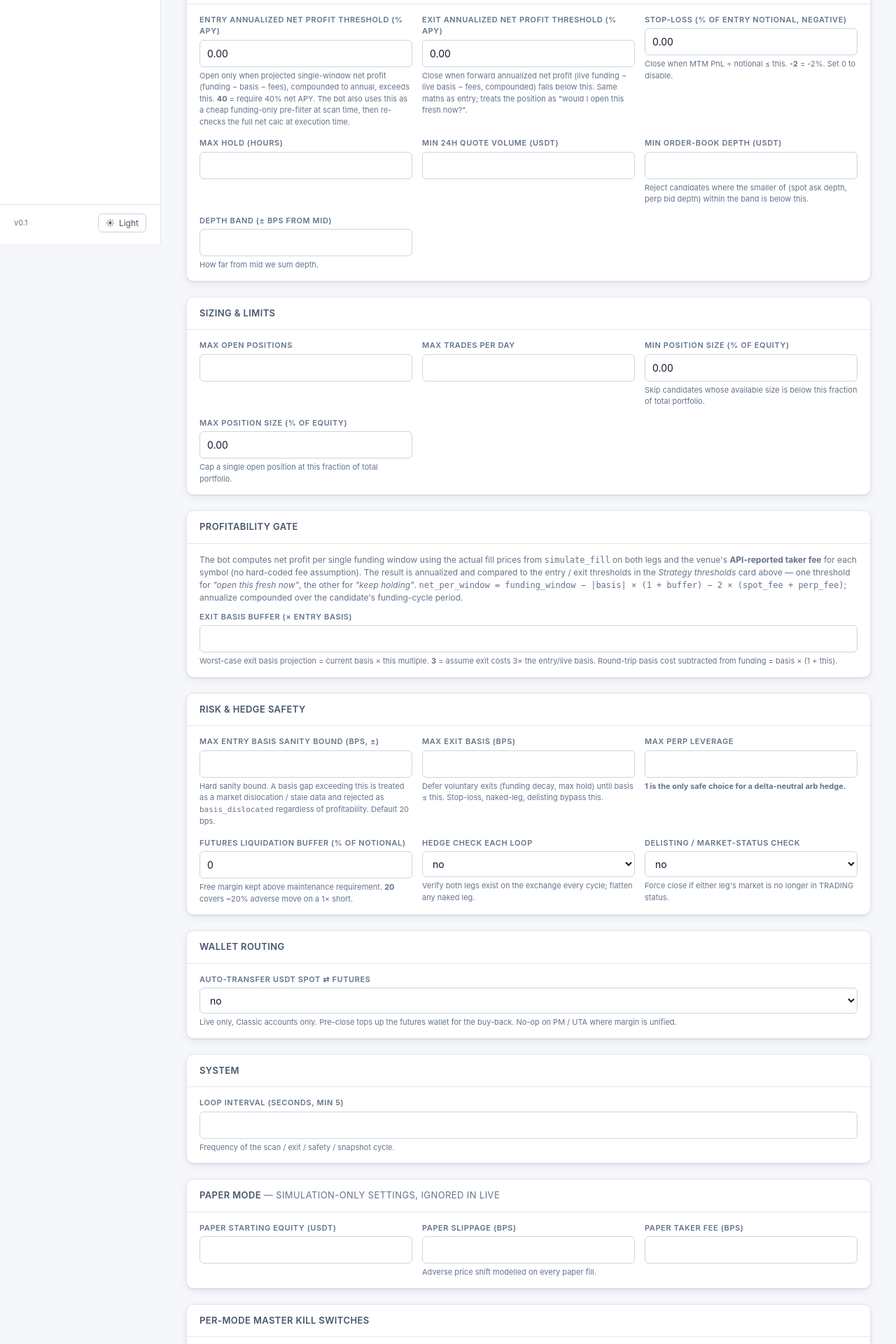
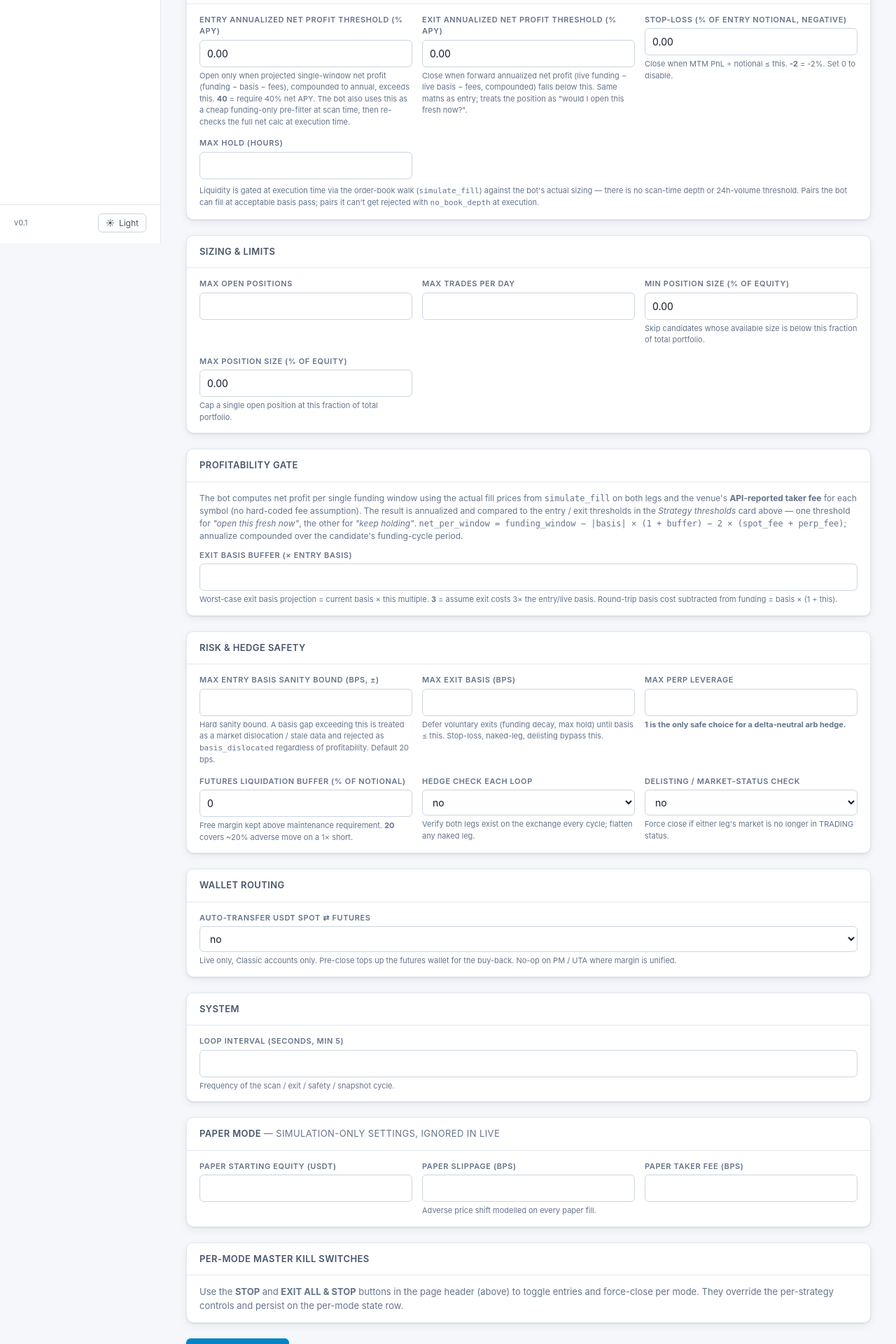
Before and after one commit to mbansia/AutoTrader_Claude, a FastAPI app: template app/templates/config.html in a window 1280 px wide. Shown: the part 452-2372 px from the top of the page at 70% size. Run offline with FastAPI, Linux system fonts and the light colour scheme; the template is opened without the code that fills it, so the values that code supplies are empty; some libraries are stand-ins or nearby versions.

Commit message:
Remove scan-time depth + 24h-volume gates entirely
User pointed out their existing rejected_candidates still contained
`depth<1000` and `volume<100000` reasons even after the previous
commit relaxed the defaults. Reason: the defaults change only
applied to NEW DB rows; their existing strategy_config row still
held the old values (500 / 100000), so the filter kept firing.
Plus the filter logic was still in scan_funding — it just
short-circuited on 0.

This commit removes the filter entirely.

scan_funding:
- Drop `min_quote_volume`, `min_depth_usdt`, `depth_band_bps`
  parameters from the signature.
- Drop the `volume<...` and `depth<...` rejection branches that
  ran for every threshold-passing candidate.
- Candidate.spot_depth_usdt / perp_depth_usdt set to 0 (the
  fields stay for backward-compat with the dashboard's "Latest
  scan" card; they're informational, not gating).

bot.py:
- Call site now passes only the funding-APR threshold.

main.py:
- Drop `min_24h_quote_volume`, `min_order_book_depth_usdt`,
  `depth_band_bps` Form() params from the /config handler.
- The save handler ALSO sets `cfg.min_24h_quote_volume = 0` and
  `cfg.min_order_book_depth_usdt = 0` on every save so any
  existing non-zero user value gets cleared the next time the
  operator hits "Save". Belt-and-suspenders since the filter
  is gone anyway.

Templates:
- /config drops the three rows; replaces them with a one-line
  note explaining liquidity is now gated at execution time via
  the simulate_fill book walk against the bot's actual sizing.

The DB columns (`min_24h_quote_volume`, `min_order_book_depth_usdt`,
`depth_band_bps`) stay in the schema for forward compat — no
attempt to DROP COLUMN. The model still maps them; nothing reads
them.

Smoke: routes 200, the three form fields are gone from /config
HTML, no Python tracebacks.

```diff
--- a/app/bot.py
+++ b/app/bot.py
@@ -1008,9 +1008,6 @@ def run_one_cycle_for_mode(gateway: VenueGateway, mode: str) -> None:
                 try:
                     passing, candidates_total, rejected_scan = gateway.scan_funding(
                         cfg.entry_funding_threshold,
-                        cfg.min_24h_quote_volume,
-                        min_depth_usdt=cfg.min_order_book_depth_usdt or 0.0,
-                        depth_band_bps=cfg.depth_band_bps or 10.0,
                     )
                 except Exception as e:
                     passing, candidates_total, rejected_scan = [], 0, []
--- a/app/exchange.py
+++ b/app/exchange.py
@@ -578,14 +578,12 @@ class VenueGateway:
     def scan_funding(
         self,
         entry_apr_threshold: float,
-        min_quote_volume: float,
-        min_depth_usdt: float = 0.0,
-        depth_band_bps: float = 10.0,
     ) -> tuple[list[Candidate], int, list[tuple[str, str, float]]]:
         """Scan this venue's USDT- AND USDC-perp funding rates. Returns
         ``(passing, total_examined, rejected)`` where:
-        * ``passing`` is the ranked list of :class:`Candidate` rows that survived
-          every filter (APR threshold, quote volume, liquidity).
+        * ``passing`` is the ranked list of :class:`Candidate` rows whose funding
+          APR cleared ``entry_apr_threshold`` and whose base asset has at
+          least one supported-quote spot pair on this venue.
         * ``total_examined`` is the number of perps whose funding rate ccxt
           returned — useful to confirm the API is actually live.
         * ``rejected`` is a list of ``(symbol, reason, apr)`` for the Logs tab.
@@ -717,25 +715,22 @@ class VenueGateway:
             apr = annualize_rate(fr_v, interval_h)
             t = tickers.get(spot_symbol) or {}
             qv = float(t.get('quoteVolume') or 0)
-            if qv < min_quote_volume:
-                rejected.append((symbol, f'volume<{min_quote_volume:.0f}', apr))
-                continue
-            spot_depth = perp_depth = 0.0
-            if min_depth_usdt > 0:
-                spot_depth = self.order_book_depth_usdt(spot_symbol, side='ask', band_bps=depth_band_bps, perp=False)
-                perp_depth = self.order_book_depth_usdt(symbol, side='bid', band_bps=depth_band_bps, perp=True)
-                tight = min(spot_depth, perp_depth)
-                if tight < min_depth_usdt:
-                    rejected.append((symbol, f'depth<{min_depth_usdt:.0f} (spot {spot_depth:.0f} / perp {perp_depth:.0f} @ ±{depth_band_bps:.0f}bps)', apr))
-                    continue
+            # Liquidity gating happens at the per-candidate execution
+            # stage now (book-walk via `simulate_fill` against the
+            # bot's actual sizing). The hard-coded scan-time depth +
+            # volume thresholds rejected pairs the bot would trade
+            # fine at small size — `simulate_fill` is the single
+            # source of truth. ``quote_volume`` is still passed to
+            # the Candidate so the dashboard can display it; the
+            # value is for reporting only, no longer a gate.
             passing.append(Candidate(
                 spot_symbol=spot_symbol,
                 perp_symbol=symbol,
                 funding_rate=fr_v,
                 funding_interval_hours=interval_h,
                 quote_volume=qv,
-                spot_depth_usdt=spot_depth,
-                perp_depth_usdt=perp_depth,
+                spot_depth_usdt=0.0,
+                perp_depth_usdt=0.0,
                 venue_id=self.venue_id,
                 quote_currency=quote,
                 spot_quote_currency=spot_quote,
--- a/app/main.py
+++ b/app/main.py
@@ -1157,7 +1157,6 @@ def save_config(
     max_position_pct_pct: float = Form(...),
     futures_buffer_pct_pct: float = Form(...),
     # Plain integer / decimal fields below.
-    min_24h_quote_volume: float = Form(...),
     max_open_positions: int = Form(...),
     max_trades_per_day: int = Form(...),
     max_hold_hours: int = Form(...),
@@ -1172,8 +1171,6 @@ def save_config(
     delisting_check: int = Form(...),
     auto_transfer_enabled: int = Form(...),
     max_perp_leverage: int = Form(1),
-    min_order_book_depth_usdt: float = Form(500.0),
-    depth_band_bps: float = Form(10.0),
     _: None = Depends(auth),
 ):
     with SessionLocal() as db:
@@ -1186,7 +1183,6 @@ def save_config(
         cfg.max_position_pct = max_position_pct_pct / 100.0
         cfg.futures_buffer_pct = max(0.05, min(1.0, futures_buffer_pct_pct / 100.0))
         # Plain values.
-        cfg.min_24h_quote_volume = min_24h_quote_volume
         cfg.max_open_positions = max_open_positions
         cfg.max_trades_per_day = max_trades_per_day
         cfg.max_hold_hours = max_hold_hours
@@ -1203,8 +1199,11 @@ def save_config(
         new_lev = max(1, max_perp_leverage or 1)
         cfg.max_perp_leverage = new_lev
         cfg.perp_leverage = new_lev  # legacy mirror
-        cfg.min_order_book_depth_usdt = max(0.0, min_order_book_depth_usdt)
-        cfg.depth_band_bps = max(1.0, depth_band_bps)
+        # Zero-out legacy depth/volume gates so old user values stop
+        # firing. simulate_fill at the per-candidate stage is the
+        # single liquidity check now.
+        cfg.min_24h_quote_volume = 0.0
+        cfg.min_order_book_depth_usdt = 0.0
         db.commit()
     return RedirectResponse(url='/config?saved=1', status_code=303)
 
--- a/app/templates/config.html
+++ b/app/templates/config.html
@@ -94,14 +94,13 @@
         <span class="hint">Close when MTM PnL ÷ notional ≤ this. <strong>-2</strong> = -2%. Set 0 to disable.</span></div>
       <div class="form-row"><label>Max hold (hours)</label>
         <input type="number" step="1" name="max_hold_hours" value="{{ cfg.max_hold_hours }}"></div>
-      <div class="form-row"><label>Min 24h quote volume (USDT)</label>
-        <input type="number" step="1" name="min_24h_quote_volume" value="{{ cfg.min_24h_quote_volume }}"></div>
-      <div class="form-row"><label>Min order-book depth (USDT)</label>
-        <input type="number" step="1" name="min_order_book_depth_usdt" value="{{ cfg.min_order_book_depth_usdt }}">
-        <span class="hint">Reject candidates where the smaller of (spot ask depth, perp bid depth) within the band is below this.</span></div>
-      <div class="form-row"><label>Depth band (± bps from mid)</label>
-        <input type="number" step="0.5" name="depth_band_bps" value="{{ cfg.depth_band_bps }}">
-        <span class="hint">How far from mid we sum depth.</span></div>
+    </div>
+    <div class="muted" style="font-size:11px;margin-top:8px;">
+      Liquidity is gated at execution time via the order-book walk
+      (<code>simulate_fill</code>) against the bot's actual sizing — there is
+      no scan-time depth or 24h-volume threshold. Pairs the bot can fill
+      at acceptable basis pass; pairs it can't get rejected with
+      <code>no_book_depth</code> at execution.
     </div>
   </div>
 </div>
```
